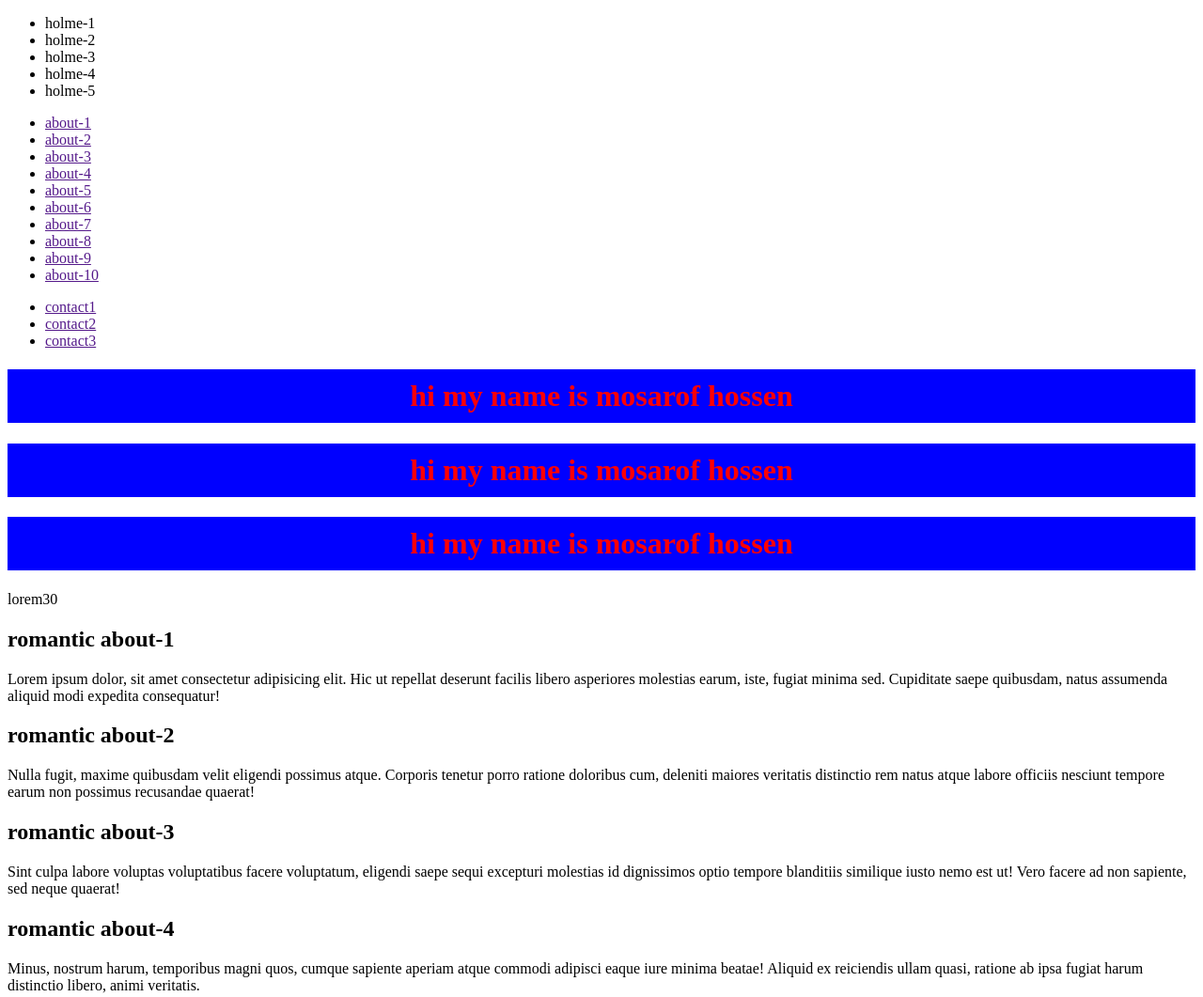
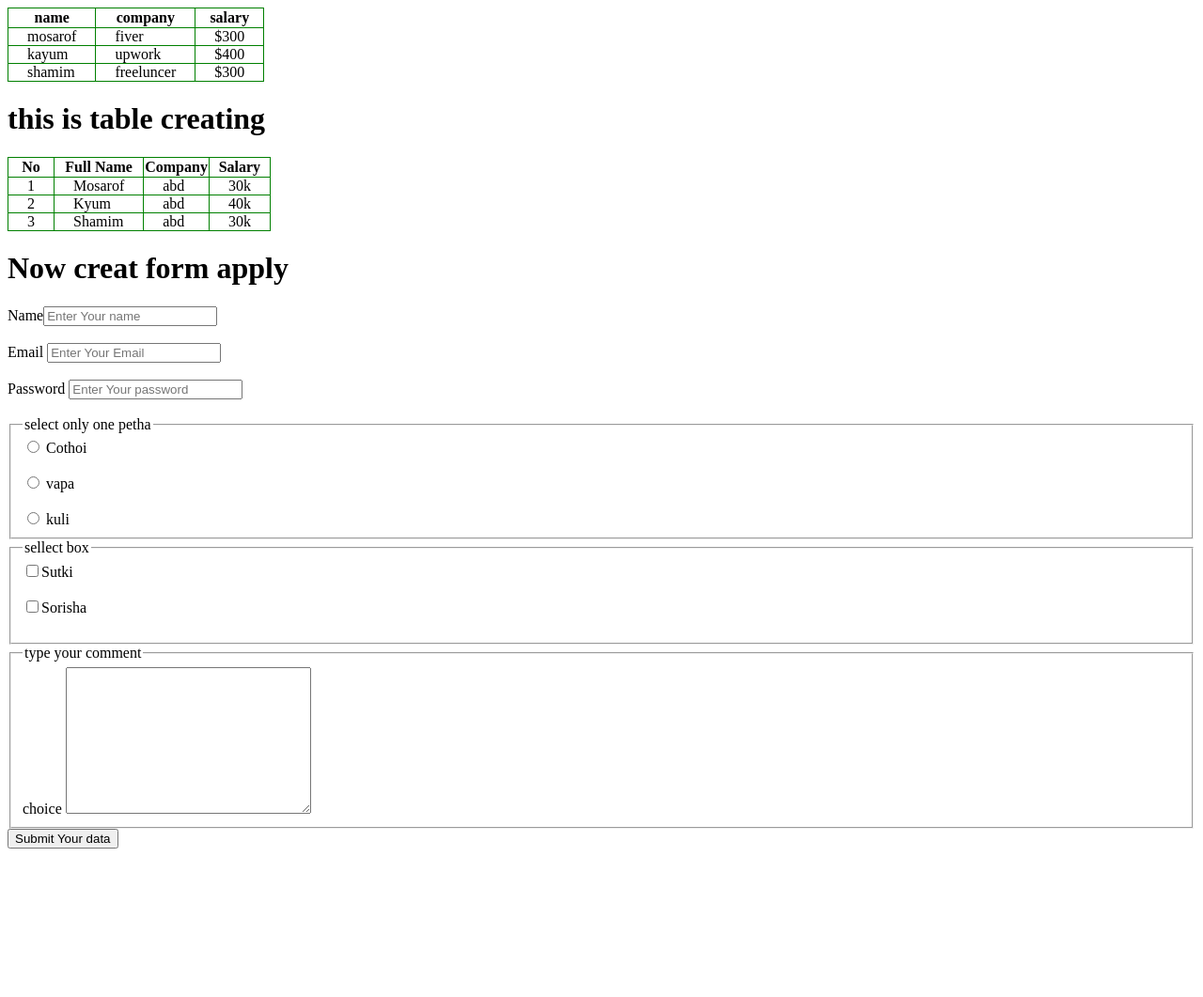
Before and after one commit to Mosarof-pro/website5, a plain HTML site: page index.html in a window 1280 px wide. Shown: the top 1061 px of the page at 94% size. After the commit the page ends 911 px from the top, so only its background shows below. Drawn offline with Linux system fonts and the light colour scheme.

Commit message:
some practice

```diff
--- a/index.html
+++ b/index.html
@@ -8,99 +8,94 @@
 
 </head>
 <body>
-  <div class="header-prat">
-    <ul>
-        <li>holme-1</li>
-        <li>holme-2</li>
-        <li>holme-3</li>
-        <li>holme-4</li>
-        <li>holme-5</li>
-    </ul>
-  </div>
+  <table>
+    <thead>
+        <tr>
+            <th>name</th>
+            <th>company</th>
+            <th>salary</th>
+        </tr>
+    </thead>
+    <tbody>
+        <tr>
+            <td>mosarof</td>
+            <td>fiver</td>
+            <td>$300</td>
+        </tr>
+        <tr>
+            <td>kayum</td>
+            <td>upwork</td>
+            <td>$400</td>
+        </tr>
+        <tr>
+            <td>shamim</td>
+            <td>freeluncer</td>
+            <td>$300</td>
+        </tr>
+    </tbody>
+  </table>
+  <h1>this is table creating</h1>
+  <table>
+    <thead>
+        <tr>
+            <th>No</th>
+            <th>Full Name</th>
+            <th>Company</th>
+            <th>Salary</th>
+        </tr>
+    </thead>
+    <tbody>
+        <tr>
+            <td>1</td>
+            <td>Mosarof</td>
 
-<div class="se">
-    <ul>
-        <li><a href="">about-1</a></li>
-        <li><a href="">about-2</a></li>
-        <li><a href="">about-3</a></li>
-        <li><a href="">about-4</a></li>
-        <li><a href="">about-5</a></li>
-        <li><a href="">about-6</a></li>
-        <li><a href="">about-7</a></li>
-        <li><a href="">about-8</a></li>
-        <li><a href="">about-9</a></li>
-        <li><a href="">about-10</a></li>
-    </ul>
-</div>
-<div class="mosarof">
-    <ul>
-        <li><a href="">contact1</a></li>
-        <li><a href="">contact2</a></li>
-        <li><a href="">contact3</a></li>
-    </ul>
-</div>
-<div class="service">
-    <h1>hi my name is mosarof hossen</h1>
-    <h1>hi my name is mosarof hossen</h1>
-    <h1>hi my name is mosarof hossen</h1>
-    <p>lorem30</p>
-</div>
-<div class="about">
-    <h2>romantic about-1</h2>
-    <p>Lorem ipsum dolor, sit amet consectetur adipisicing elit. Hic ut repellat deserunt facilis libero asperiores molestias earum, iste, fugiat minima sed. Cupiditate saepe quibusdam, natus assumenda aliquid modi expedita consequatur!</p>
-</div>
-<div class="about">
-    <h2>romantic about-2</h2>
-    <p>Nulla fugit, maxime quibusdam velit eligendi possimus atque. Corporis tenetur porro ratione doloribus cum, deleniti maiores veritatis distinctio rem natus atque labore officiis nesciunt tempore earum non possimus recusandae quaerat!</p>
-</div>
-<div class="about">
-    <h2>romantic about-3</h2>
-    <p>Sint culpa labore voluptas voluptatibus facere voluptatum, eligendi saepe sequi excepturi molestias id dignissimos optio tempore blanditiis similique iusto nemo est ut! Vero facere ad non sapiente, sed neque quaerat!</p>
-</div>
-<div class="about">
-    <h2>romantic about-4</h2>
-    <p>Minus, nostrum harum, temporibus magni quos, cumque sapiente aperiam atque commodi adipisci eaque iure minima beatae! Aliquid ex reiciendis ullam quasi, ratione ab ipsa fugiat harum distinctio libero, animi veritatis.</p>
-</div>
-<div class="contact">
-    <h1>mosarof hossen contact-1</h1>
-    <p>Lorem ipsum dolor sit amet consectetur, adipisicing elit. Molestias corporis enim vero, quis dolorem dolore ab quod distinctio hic adipisci consequuntur nemo fuga! Beatae harum animi porro. Molestiae enim laborum veritatis quaerat, voluptas aperiam neque temporibus consectetur ipsum error, eligendi incidunt ut. Assumenda odit odio velit laudantium aut, quisquam laborum!</p>
-</div>
-<div class="contact">
-    <h1>mosarof hossen contact-2</h1>
-    <p>Repudiandae repellat perferendis perspiciatis mollitia beatae alias officia iusto magni suscipit temporibus, commodi itaque quos at ut eos minima quia voluptatum corrupti necessitatibus facilis quas facere atque laborum. Fuga eius nam, placeat ipsam beatae consequuntur necessitatibus omnis totam aut reiciendis error fugiat, molestias sequi id voluptates dolorem, deleniti consequatur a.</p>
-</div>
-<div class="contact">
-    <h1>mosarof hossen contact-3</h1>
-    <p>Provident nostrum, dolore laudantium debitis mollitia, ad, modi consequatur autem expedita sed voluptatem. Ipsam laudantium veritatis dolore totam repellat, maxime quas et! Velit officia magni consectetur, iusto corporis distinctio. Non adipisci doloribus voluptatum dolor libero ex officia necessitatibus labore? Vero illum, a corporis odio repudiandae beatae illo magni maxime necessitatibus?</p>
-</div>
-<div class="contact">
-    <h1>mosarof hossen contact-4</h1>
-    <p>Ab cupiditate enim inventore molestias nostrum libero at, facere quis quaerat quam itaque quo placeat necessitatibus labore delectus reprehenderit nemo aspernatur obcaecati? Soluta, harum odio. Minima voluptatibus dicta velit modi deserunt, dolore rerum in harum iure, minus sequi cum! Suscipit labore, quo numquam voluptatum amet quod minus aperiam velit! Dolorum!</p>
-</div>
-<div class="contact">
-    <h1>mosarof hossen contact-5</h1>
-    <p>Quam tenetur libero impedit labore quidem quis facilis numquam culpa assumenda soluta, eaque incidunt alias consectetur sint consequatur cupiditate animi ea iure temporibus quas. Optio ipsam obcaecati accusamus beatae laboriosam cumque amet, ratione, nam asperiores, a consequuntur magni cum ducimus reprehenderit accusantium aliquid earum voluptates iure voluptate vel blanditiis. Quam?</p>
-</div>
-<div class="footer">
-    <h5>this is footer footer-1</h5>
-    <p>Lorem, ipsum dolor sit amet consectetur adipisicing elit. Libero, saepe voluptatum necessitatibus totam hic asperiores ea. Impedit adipisci eum ad hic, natus quae ullam id ipsum tenetur! Veritatis voluptatibus, assumenda aliquam facilis, ducimus sapiente impedit odit, molestiae hic saepe voluptates illum incidunt quis odio. Ducimus repellendus laborum, dicta ea facilis dolorum cum aliquid quam voluptatum aperiam, alias, doloribus ex temporibus sapiente illum animi exercitationem aut sunt voluptatem veritatis eos totam.</p>
-</div>
-<div class="footer">
-    <h5>this is footer footer-2</h5>
-    <p>Numquam voluptatibus cupiditate corporis. Cum cupiditate alias totam veniam modi quae officiis facilis perferendis, reprehenderit temporibus? Quasi, asperiores obcaecati. Facere quia consectetur doloremque, soluta molestiae dolore at aut mollitia minus. Magni, numquam. Quis, reiciendis fuga ullam quod explicabo non sunt dolor quisquam iste id fugiat unde eum porro, tenetur officia laudantium, labore odit ipsam! Ex repellat pariatur provident delectus, facere harum natus magni quia voluptas quae? Repellat dolorum provident voluptatibus?</p>
-</div>
-<div class="footer">
-    <h5>this is footer footer-3</h5>
-    <p>Est, dolores iusto? Aspernatur, similique placeat illum sequi, quia quis possimus vitae facere adipisci velit repellat excepturi esse vero laudantium commodi blanditiis quo, ex odio nulla. Quas excepturi enim saepe molestiae quasi quisquam nobis fuga. Laudantium ut optio, officia consectetur, ea quisquam, ducimus perspiciatis veritatis aperiam quia nihil autem itaque dicta doloremque amet iusto deleniti dignissimos tenetur soluta necessitatibus rem recusandae asperiores quibusdam. Iste odio omnis voluptate numquam sapiente maxime.</p>
-</div>
-<div class="footer">
-    <h5>this is footer footer-4</h5>
-    <p>Ea praesentium at consequatur numquam ut architecto quos dignissimos ex cum beatae, magnam alias itaque iusto esse. Quasi ea earum corrupti atque, aut explicabo dolores error dicta corporis autem numquam eum, unde nihil exercitationem dolore soluta quod! Officiis nulla aut voluptatem facere, officia, labore perspiciatis reiciendis odio veritatis ratione aperiam adipisci quisquam quidem laboriosam, modi voluptates doloremque libero culpa pariatur aliquam temporibus tenetur. Autem maiores, laudantium facilis vero sequi tempore?</p>
-</div>
-<div class="footer">
-    <h5>this is footer footer-5</h5>
-    <p>Velit tempora cumque dolorum quos magni doloribus atque voluptatibus ab facilis voluptatum doloremque, molestiae, earum at beatae adipisci nisi dolor optio iure fugit temporibus perferendis ea a! Tempora accusantium nemo consequuntur beatae, ea rem? Deleniti dolore amet fugiat vel repudiandae saepe modi numquam mollitia veritatis. Cumque fugiat molestiae quod, deleniti doloremque sequi incidunt aut assumenda iusto libero ex rem laudantium quae numquam a, optio dolorum id ipsam nobis illum adipisci!</p>
-</div>
+            <td>abd</td>
+            <td>30k</td>
+        </tr>
+        <tr>
+            <td>2</td>
+            <td>Kyum</td>
+            <td>abd</td>
+            <td>40k</td>
+        </tr>
+        <tr>
+            <td>3</td>
+            <td>Shamim</td>
+            <td>abd</td>
+            <td>30k</td>
+        </tr>
+    </tbody>
+  </table>
+  <h1>Now creat form apply</h1>
+
+  <form action="#">
+    <label for="name">Name<input type="text" id="name" placeholder="Enter Your name"></label><br> <br>
+    <label for="email">Email <input type="email" id="email" placeholder="Enter Your Email"></label><br><br>
+    <label for="passworde">Password <input type="password" id="passworde" placeholder="Enter Your password"></label><br><br>
+    <fieldset>
+        <legend>select only one petha</legend>
+        <label for="chotoi"><input type="radio" name="petha" id="chotoi"> Cothoi</label><br><br>
+        <label for="vapa">
+            <input type="radio" name="petha" id="vapa"> vapa
+        </label> <br><br>
+        <label for="kuli"><input type="radio" name="petha" id="kuli"> kuli</label>
+
+
+    </fieldset>
+    <fieldset>
+        <legend>sellect box</legend>
+        <label for="sutki"><input type="checkbox" name="" id="sutki">Sutki</label><br><br>
+        <label for="sorisha"><input type="checkbox" name="" id="sorisha">Sorisha</label><br><br>
+    </fieldset>
+
+    <fieldset>
+        <legend>type your comment</legend>
+    <label for="comment">choice <textarea name="" id="comment" cols="30px" rows="10px"></textarea></label>
+    </fieldset>
+
+    <input type="submit" value="Submit Your data">
+    </form>
+
 
 
 </body>
--- a/style.css
+++ b/style.css
@@ -1,11 +1,19 @@
-h1{
-    color: red;
-    background-color: blue;
-    text-align: center;
-    padding: 10px 20px;
+/* th,td{
+    border: 1px solid gray;
+    padding: 0 15px;
+    border-collapse: collapse;
+} */
+table{
+
+    border-collapse: collapse;
 }
-.half-width{
-    width: 40%;
-    float: left;
-    box-shadow: 10px 10px 30px black;
+tr{
+     border: 1px solid rgb(255, 13, 146);
 }
+th{
+     border: 1px solid green;
+}
+td{
+     border: 1px solid green;
+     padding: 0 20px;
+}
```
